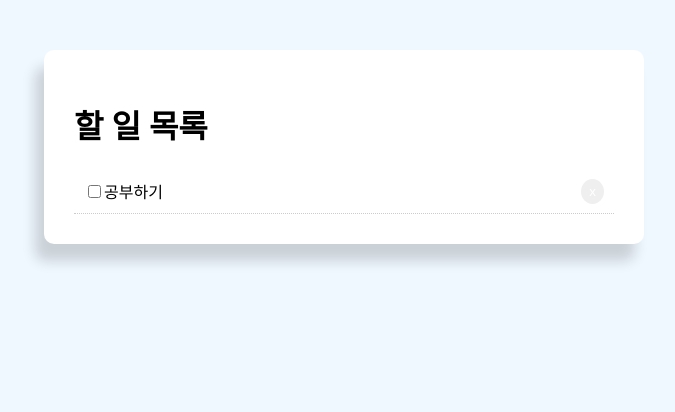
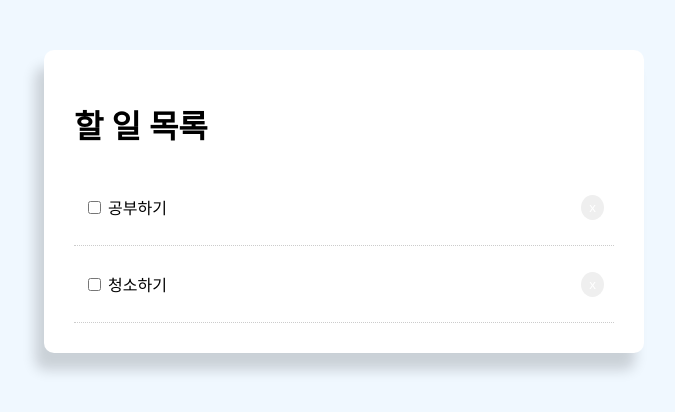
Before and after one commit to stufit/react_AtoZ, a React (Create React App) app in the folder react-todo-app/: page / in a window 1280 px wide. Shown: the top 412 px of the page, without its empty margins (296-971 px from the left). Built offline with nearby package versions, Linux system fonts and the light colour scheme.

Commit message:
Map 메소드를 사용한 할 일 목록 나열

```diff
--- a/react-todo-app/src/App.js
+++ b/react-todo-app/src/App.js
@@ -19,6 +19,21 @@
 			textDecoration: "none",
 		}
 	}
+
+	// 배열 선언
+	todoData = [
+		{
+			id:"1",
+			title: "공부하기",
+			completed: true
+		},
+		{
+			id:"2",
+			title: "청소하기",
+			completed: true
+		}
+	]
+
   render() {
     return (
 	    <div className="container">
@@ -26,11 +41,15 @@
 			    <div className="title">
 				    <h1>할 일 목록</h1>
 			    </div>
-			    <div style={this.getStyle()}>
-				    <input type="checkbox" defaultChecked={false} />
-				    공부하기
-				    <button style={this.btnStyle}>x</button>
-			    </div>
+			    {this.todoData.map((data) =>(
+				    <div style={this.getStyle()} key={data.id}>
+					    <p>
+						    <input type="checkbox" defaultChecked={false} />
+						    {"    "}{data.title}
+						    <button style={this.btnStyle}>x</button>
+					    </p>
+				    </div>
+			    ))}
 		    </div>
 	    </div>
     )
```
